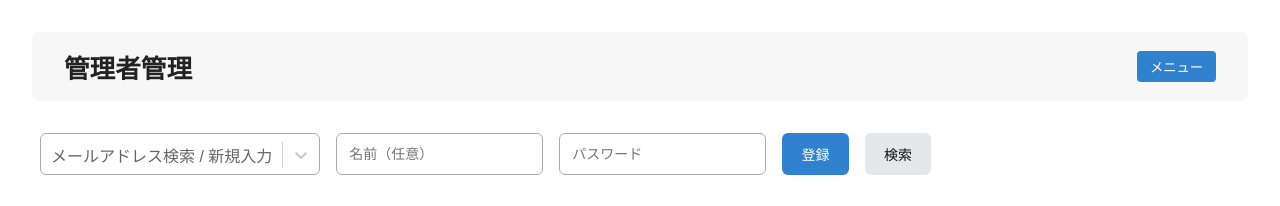
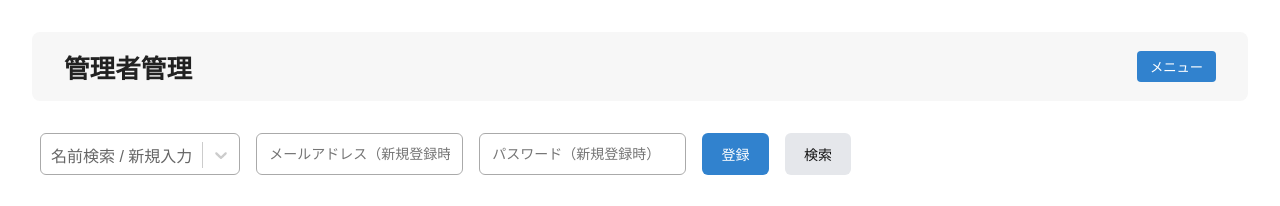
Before and after one commit to inunu1/next-rate, a Next.js app in the folder next-rate/: page /admin in a window 1280 px wide. Shown: the top 206 px of the page. Built offline with nearby package versions, Linux system fonts and the light colour scheme; no server answers; the database is empty; sample sign-in values are in the browser's storage.

Commit message:
管理者管理画面を名前で検索に

```diff
--- a/next-rate/src/app/admin/AdminClient.tsx
+++ b/next-rate/src/app/admin/AdminClient.tsx
@@ -21,13 +21,14 @@ type AdminOption = {
 
 export default function AdminClient({ users, currentUserId }: Props) {
   const [selected, setSelected] = useState<AdminOption | null>(null);
-  const [name, setName] = useState('');
+  const [email, setEmail] = useState('');
   const [password, setPassword] = useState('');
   const [filteredUsers, setFilteredUsers] = useState(users);
 
+  // 名前で検索する
   const adminOptions: AdminOption[] = users.map((u) => ({
     value: u.id,
-    label: u.email,
+    label: u.name ?? '(名前なし)',
   }));
 
   const customSelectStyles: StylesConfig<AdminOption, false> = {
@@ -66,7 +67,11 @@ export default function AdminClient({ users, currentUserId }: Props) {
   // 新規登録
   const handleRegister = async () => {
     if (!selected || !selected.__isNew__) {
-      alert('新規管理者のメールアドレスを入力してください');
+      alert('新規管理者の名前を入力してください');
+      return;
+    }
+    if (!email) {
+      alert('メールアドレスを入力してください');
       return;
     }
     if (!password) {
@@ -75,15 +80,15 @@ export default function AdminClient({ users, currentUserId }: Props) {
     }
 
     const fd = new FormData();
-    fd.append('email', selected.label);
-    fd.append('name', name);
+    fd.append('email', email);
+    fd.append('name', selected.label);
     fd.append('password', password);
 
     await fetch('/admin/register', { method: 'POST', body: fd });
     location.reload();
   };
 
-  // 検索
+  // 名前検索
   const handleSearch = () => {
     if (!selected || selected.__isNew__) {
       setFilteredUsers(users);
@@ -112,7 +117,7 @@ export default function AdminClient({ users, currentUserId }: Props) {
             options={adminOptions}
             value={selected}
             onChange={(opt) => setSelected(opt)}
-            placeholder="メールアドレス検索 / 新規入力"
+            placeholder="名前検索 / 新規入力"
             styles={customSelectStyles}
             isClearable
             menuPortalTarget={typeof window !== 'undefined' ? document.body : null}
@@ -120,16 +125,16 @@ export default function AdminClient({ users, currentUserId }: Props) {
         </div>
 
         <input
-          type="text"
-          placeholder="名前（任意）"
-          value={name}
-          onChange={(e) => setName(e.target.value)}
+          type="email"
+          placeholder="メールアドレス（新規登録時）"
+          value={email}
+          onChange={(e) => setEmail(e.target.value)}
           className={styles.input}
         />
 
         <input
           type="password"
-          placeholder="パスワード"
+          placeholder="パスワード（新規登録時）"
           value={password}
           onChange={(e) => setPassword(e.target.value)}
           className={styles.input}
```
